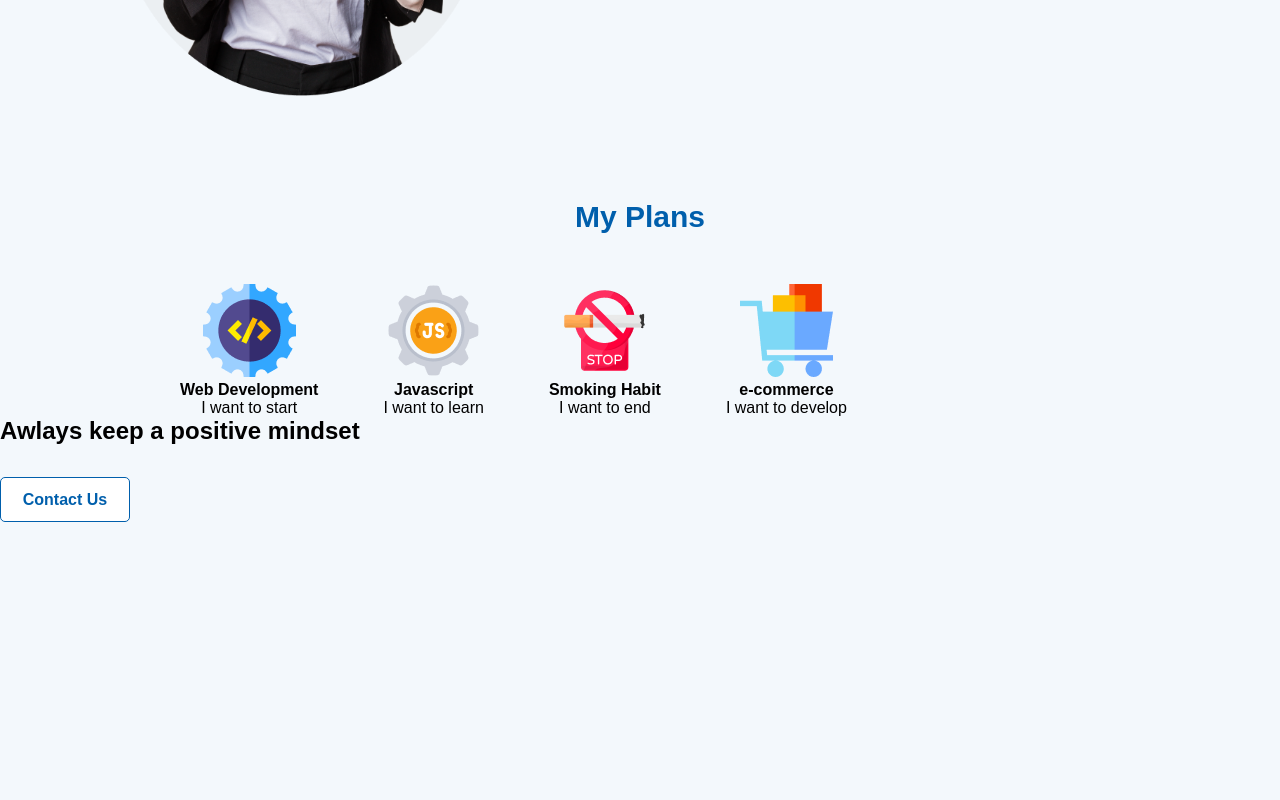
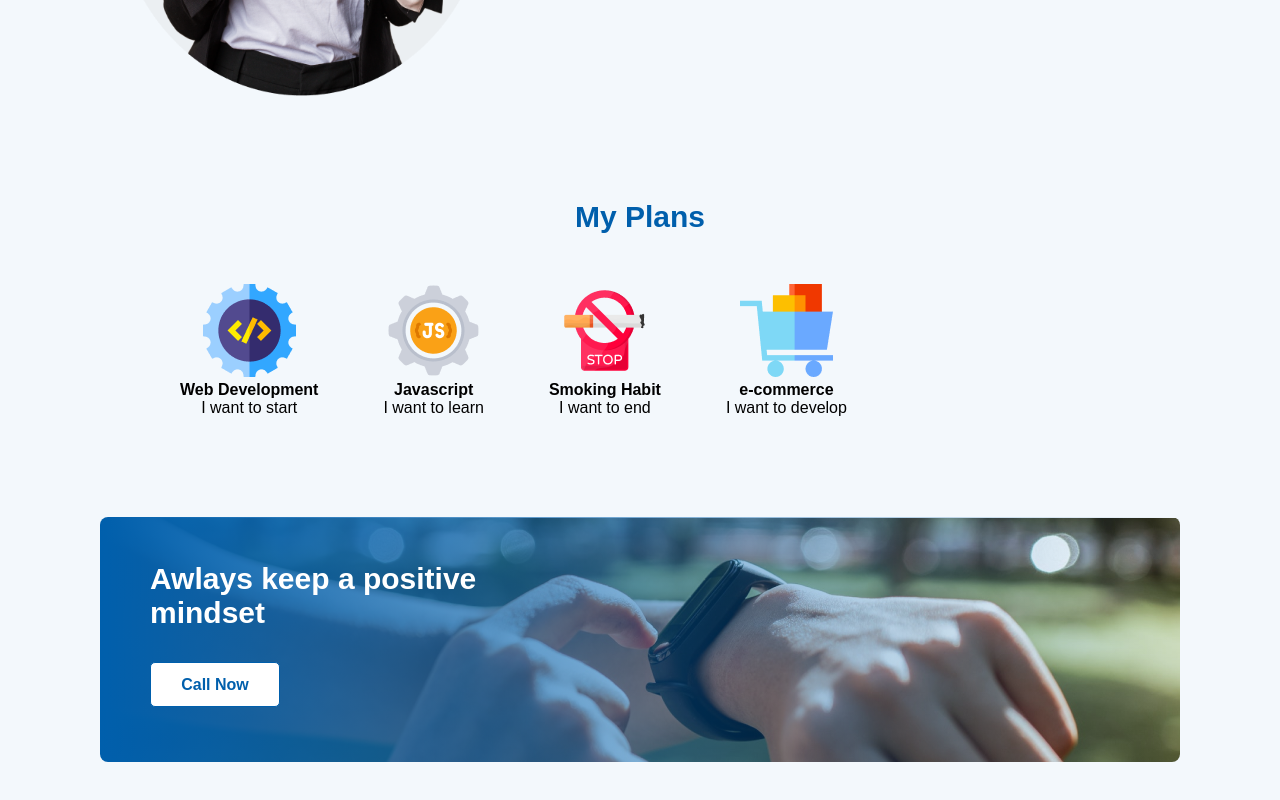
Before and after one commit to soutammollick829/possibal, a plain HTML site: page index.html in a window 1280 px wide. Shown: the part 1274-2074 px from the top of the page. Before the commit the page ends 1796 px from the top, so only its background shows below. Drawn offline with Linux system fonts and the light colour scheme.

Commit message:
commit-positive-close

```diff
--- a/index.html
+++ b/index.html
@@ -78,9 +78,9 @@
 <!-- icon section close -->
 
 <section class="positive">
-    <h2>Awlays keep a positive mindset</h2>
-    <input class="header-btn" type="button" value="Contact Us">
-
+    <h2 class="mind-set">Awlays keep a positive<br>
+         mindset</h2>
+    <input class="header-btn" type="button" value="Call Now">
 </section>
 
 <footer>
--- a/style.css
+++ b/style.css
@@ -109,3 +109,19 @@ span.check-mark{
     margin-top: 50px;
     margin-left: 180px;
 }
+/* awlays positive section */
+.positive{
+    background-image:linear-gradient(90deg, #005FAC 0%, rgba(0, 95, 172, 0) 100%), url(images/watch.png);
+    border-radius: 8px;
+    background-repeat: no-repeat;
+   padding-top: 45px;
+   padding-left: 50px;
+   margin: 100px;
+   background-position-x:center;
+   height: 200px;
+}
+.mind-set{
+    font-weight: 700;
+    font-size: 30px;
+    color: #FFFFFF;
+}
```
